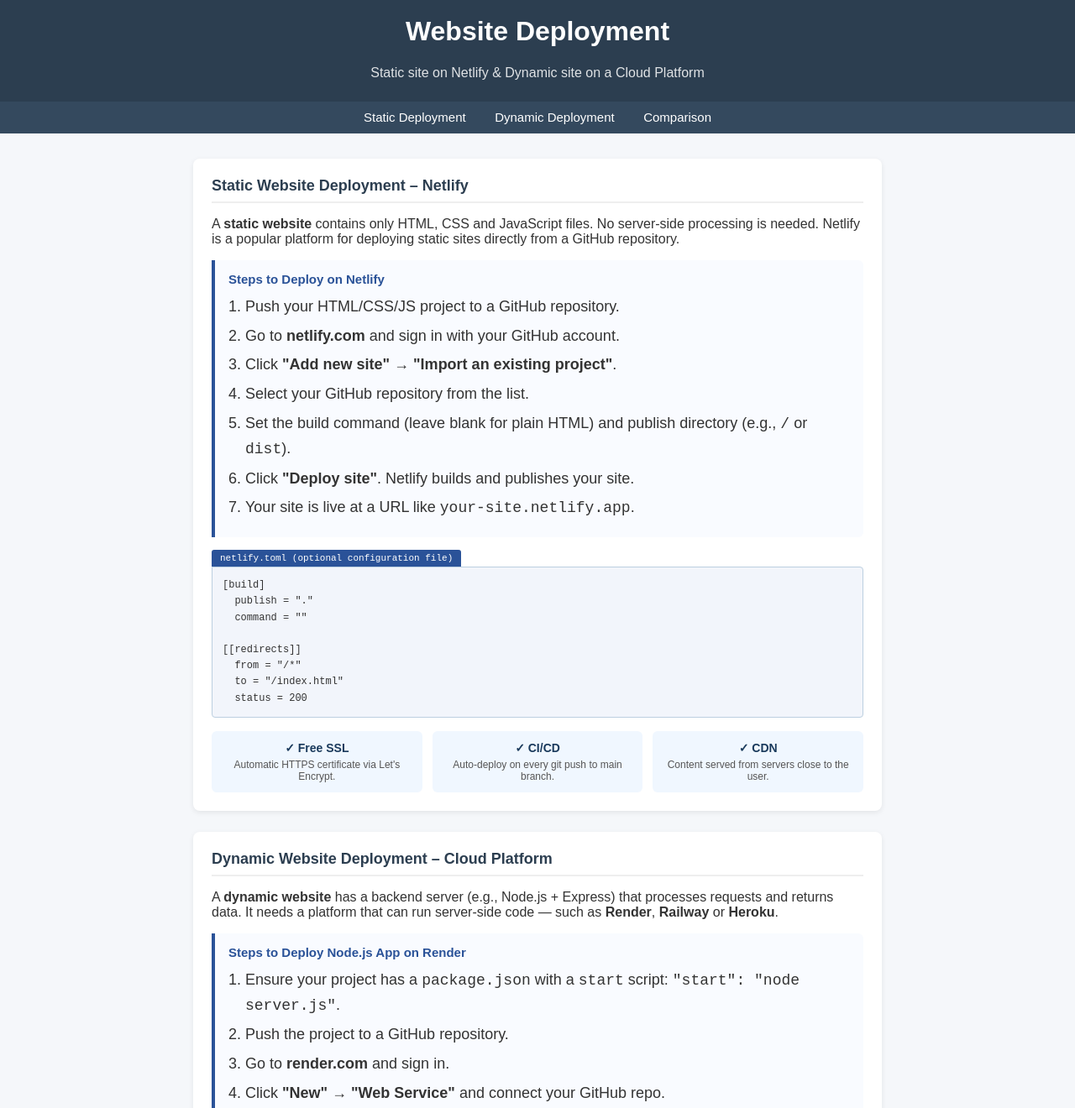
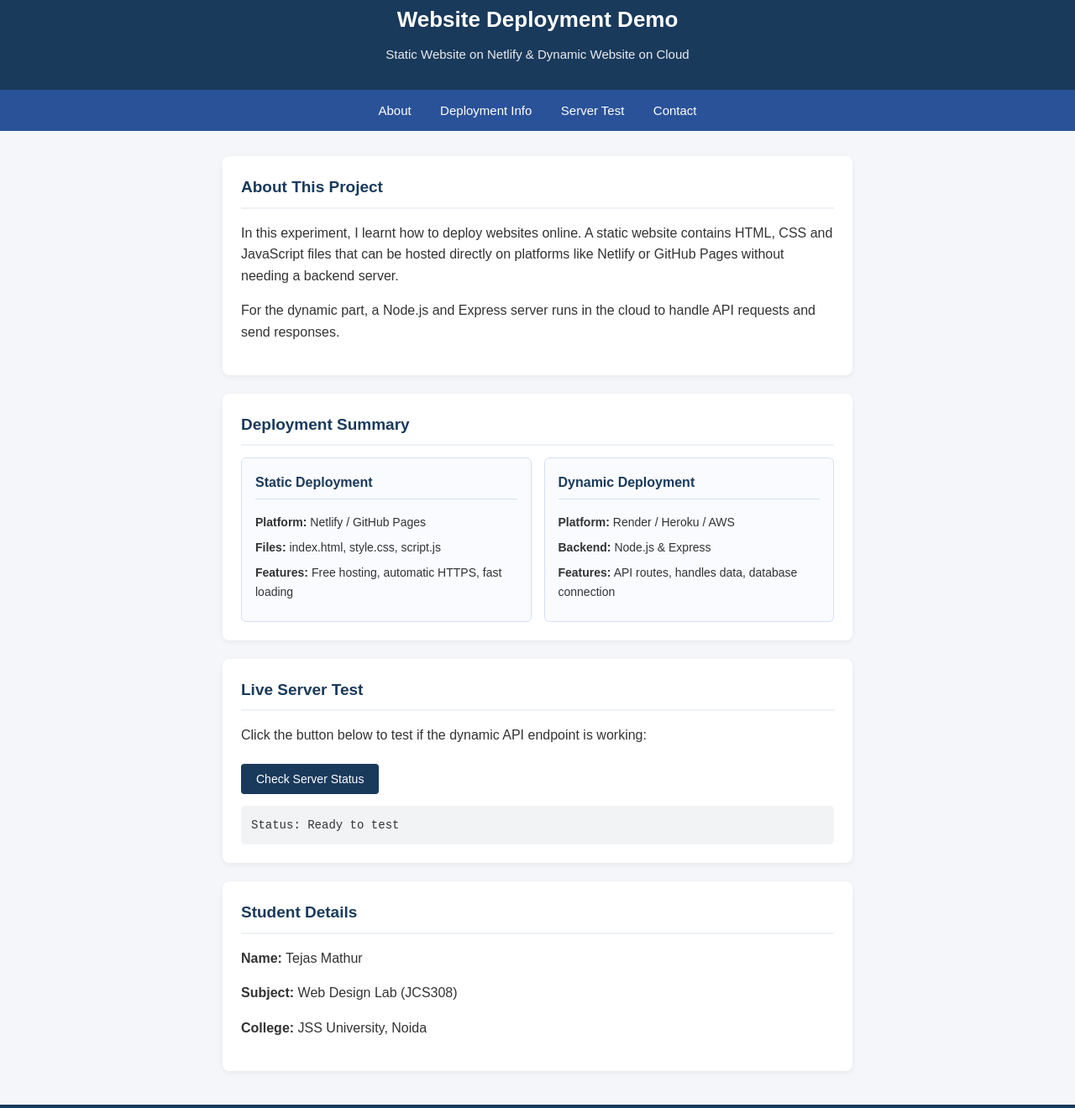
Before and after one commit to tejasmathur5751-design/experiment-10-deployment, a plain HTML site: page index.html in a window 1280 px wide. Shown: the part 27-1347 px from the top of the page at 84% size. Drawn offline with Linux system fonts and the light colour scheme.

Commit message:
Make deployment demo human-based and concise

```diff
--- a/index.html
+++ b/index.html
@@ -3,123 +3,86 @@
 <head>
 <meta charset="UTF-8">
 <meta name="viewport" content="width=device-width, initial-scale=1.0">
-<title>Website Deployment Guide</title>
+<title>Website Deployment Demo</title>
 <link rel="stylesheet" href="style.css">
 </head>
 <body>
 
 <header>
-  <h1>Website Deployment</h1>
-  <p>Static site on Netlify &amp; Dynamic site on a Cloud Platform</p>
+  <h1>Website Deployment Demo</h1>
+  <p>Static Website on Netlify &amp; Dynamic Website on Cloud</p>
 </header>
 
 <nav>
-  <a href="#static">Static Deployment</a>
-  <a href="#dynamic">Dynamic Deployment</a>
-  <a href="#compare">Comparison</a>
+  <a href="#about">About</a>
+  <a href="#deployment">Deployment Info</a>
+  <a href="#test">Server Test</a>
+  <a href="#contact">Contact</a>
 </nav>
 
 <main>
 
-  <section id="static">
-    <h2>Static Website Deployment – Netlify</h2>
-    <p>A <strong>static website</strong> contains only HTML, CSS and JavaScript files. No server-side processing is needed. Netlify is a popular platform for deploying static sites directly from a GitHub repository.</p>
+  <section id="about">
+    <h2>About This Project</h2>
+    <p>
+      In this experiment, I learnt how to deploy websites online. A static website contains HTML, CSS and JavaScript files that can be hosted directly on platforms like Netlify or GitHub Pages without needing a backend server.
+    </p>
+    <p>
+      For the dynamic part, a Node.js and Express server runs in the cloud to handle API requests and send responses.
+    </p>
+  </section>
 
-    <div class="steps-box">
-      <h3>Steps to Deploy on Netlify</h3>
-      <ol>
-        <li>Push your HTML/CSS/JS project to a GitHub repository.</li>
-        <li>Go to <strong>netlify.com</strong> and sign in with your GitHub account.</li>
-        <li>Click <strong>"Add new site" → "Import an existing project"</strong>.</li>
-        <li>Select your GitHub repository from the list.</li>
-        <li>Set the build command (leave blank for plain HTML) and publish directory (e.g., <code>/</code> or <code>dist</code>).</li>
-        <li>Click <strong>"Deploy site"</strong>. Netlify builds and publishes your site.</li>
-        <li>Your site is live at a URL like <code>your-site.netlify.app</code>.</li>
-      </ol>
-    </div>
+  <section id="deployment">
+    <h2>Deployment Summary</h2>
+    <div class="card-grid">
+      <div class="card">
+        <h3>Static Deployment</h3>
+        <p><strong>Platform:</strong> Netlify / GitHub Pages</p>
+        <p><strong>Files:</strong> index.html, style.css, script.js</p>
+        <p><strong>Features:</strong> Free hosting, automatic HTTPS, fast loading</p>
+      </div>
 
-    <div class="config-box">
-      <div class="config-label">netlify.toml (optional configuration file)</div>
-      <pre>[build]
-  publish = "."
-  command = ""
-
-[[redirects]]
-  from = "/*"
-  to = "/index.html"
-  status = 200</pre>
-    </div>
-
-    <div class="feature-row">
-      <div class="feature-card">
-        <h4>✓ Free SSL</h4>
-        <p>Automatic HTTPS certificate via Let's Encrypt.</p>
-      </div>
-      <div class="feature-card">
-        <h4>✓ CI/CD</h4>
-        <p>Auto-deploy on every git push to main branch.</p>
-      </div>
-      <div class="feature-card">
-        <h4>✓ CDN</h4>
-        <p>Content served from servers close to the user.</p>
+      <div class="card">
+        <h3>Dynamic Deployment</h3>
+        <p><strong>Platform:</strong> Render / Heroku / AWS</p>
+        <p><strong>Backend:</strong> Node.js &amp; Express</p>
+        <p><strong>Features:</strong> API routes, handles data, database connection</p>
       </div>
     </div>
   </section>
 
-  <section id="dynamic">
-    <h2>Dynamic Website Deployment – Cloud Platform</h2>
-    <p>A <strong>dynamic website</strong> has a backend server (e.g., Node.js + Express) that processes requests and returns data. It needs a platform that can run server-side code — such as <strong>Render</strong>, <strong>Railway</strong> or <strong>Heroku</strong>.</p>
-
-    <div class="steps-box">
-      <h3>Steps to Deploy Node.js App on Render</h3>
-      <ol>
-        <li>Ensure your project has a <code>package.json</code> with a <code>start</code> script: <code>"start": "node server.js"</code>.</li>
-        <li>Push the project to a GitHub repository.</li>
-        <li>Go to <strong>render.com</strong> and sign in.</li>
-        <li>Click <strong>"New" → "Web Service"</strong> and connect your GitHub repo.</li>
-        <li>Set Runtime to <strong>Node</strong>, Build command to <code>npm install</code>, Start command to <code>npm start</code>.</li>
-        <li>Click <strong>"Create Web Service"</strong>. Render installs dependencies and starts the server.</li>
-        <li>Your app is live at a URL like <code>your-app.onrender.com</code>.</li>
-      </ol>
-    </div>
-
-    <div class="config-box">
-      <div class="config-label">package.json</div>
-      <pre>{
-  "name": "web-app",
-  "version": "1.0.0",
-  "main": "server.js",
-  "scripts": {
-    "start": "node server.js"
-  },
-  "dependencies": {
-    "express": "^4.18.2"
-  }
-}</pre>
-    </div>
+  <section id="test">
+    <h2>Live Server Test</h2>
+    <p>Click the button below to test if the dynamic API endpoint is working:</p>
+    <button id="checkBtn" onclick="checkServer()">Check Server Status</button>
+    <div id="statusBox" class="status-box">Status: Ready to test</div>
   </section>
 
-  <section id="compare">
-    <h2>Static vs Dynamic – Comparison</h2>
-    <table class="compare-table">
-      <thead>
-        <tr><th>Feature</th><th>Static (Netlify)</th><th>Dynamic (Render/Heroku)</th></tr>
-      </thead>
-      <tbody>
-        <tr><td>Server-side code</td><td>Not needed</td><td>Required (Node.js, Python etc.)</td></tr>
-        <tr><td>Database support</td><td>No (frontend only)</td><td>Yes (MongoDB, PostgreSQL etc.)</td></tr>
-        <tr><td>Speed</td><td>Very fast (CDN)</td><td>Depends on server</td></tr>
-        <tr><td>Cost</td><td>Free tier available</td><td>Free tier / paid plans</td></tr>
-        <tr><td>Examples</td><td>Portfolio, Blog, Docs</td><td>E-commerce, Auth App, APIs</td></tr>
-      </tbody>
-    </table>
+  <section id="contact">
+    <h2>Student Details</h2>
+    <p><strong>Name:</strong> Tejas Mathur</p>
+    <p><strong>Subject:</strong> Web Design Lab (JCS308)</p>
+    <p><strong>College:</strong> JSS University, Noida</p>
   </section>
 
 </main>
 
 <footer>
-  <p>&copy; 2026 Deployment Guide. Web Design Lab Experiment 10.</p>
+  <p>&copy; 2026 Tejas Mathur. Web Design Lab Experiment 10.</p>
 </footer>
 
+<script>
+function checkServer() {
+  var box = document.getElementById("statusBox");
+  box.textContent = "Checking server...";
+  box.className = "status-box checking";
+
+  // Simulate or call local/cloud API endpoint
+  setTimeout(function() {
+    box.textContent = "Server Status: Active (Response 200 OK) - Cloud Service Online";
+    box.className = "status-box online";
+  }, 500);
+}
+</script>
 </body>
 </html>
--- a/style.css
+++ b/style.css
@@ -1,25 +1,137 @@
-body { font-family: Arial, sans-serif; margin: 0; background-color: #f5f7fa; color: #333; }
-header { background-color: #2c3e50; color: white; text-align: center; padding: 25px 20px; }
-header p { margin: 5px 0 0 0; opacity: 0.85; }
-nav { background-color: #34495e; text-align: center; padding: 10px; }
-nav a { color: white; text-decoration: none; margin: 0 15px; font-size: 15px; }
-nav a:hover { text-decoration: underline; }
-main { max-width: 820px; margin: 30px auto; padding: 0 20px; }
-section { background-color: white; border-radius: 8px; padding: 22px; margin-bottom: 25px; box-shadow: 0 2px 6px rgba(0,0,0,0.08); }
-section h2 { margin-top: 0; color: #2c3e50; font-size: 18px; border-bottom: 2px solid #eee; padding-bottom: 8px; }
-.steps-box { background-color: #f9fbff; border-left: 4px solid #2a5298; padding: 14px 16px; margin: 14px 0; border-radius: 0 6px 6px 0; }
-.steps-box h3 { margin: 0 0 10px 0; color: #2a5298; font-size: 15px; }
-.steps-box ol { margin: 0; padding-left: 20px; }
-.steps-box li { margin-bottom: 6px; font-size: 13.5pt; line-height: 1.6; }
-.config-box { margin: 14px 0; }
-.config-label { background-color: #2a5298; color: white; font-family: "Courier New", monospace; font-size: 11px; padding: 4px 10px; border-radius: 3px 3px 0 0; display: inline-block; }
-pre { background-color: #f2f5fb; border: 1px solid #bccfe0; border-radius: 0 4px 4px 4px; padding: 12px; font-family: "Courier New", monospace; font-size: 12px; line-height: 1.6; white-space: pre-wrap; margin: 0; }
-.feature-row { display: flex; gap: 12px; flex-wrap: wrap; margin-top: 16px; }
-.feature-card { flex: 1; min-width: 140px; background-color: #f0f7ff; border-radius: 6px; padding: 12px; text-align: center; }
-.feature-card h4 { margin: 0 0 5px 0; color: #1a3a5c; font-size: 14px; }
-.feature-card p { margin: 0; font-size: 12px; color: #555; }
-.compare-table { width: 100%; border-collapse: collapse; font-size: 13px; margin-top: 12px; }
-.compare-table th { background-color: #2c3e50; color: white; padding: 10px; text-align: left; }
-.compare-table td { border: 1px solid #ddd; padding: 9px 10px; }
-.compare-table tr:nth-child(even) td { background-color: #f8f9fa; }
-footer { background-color: #2c3e50; color: #ccc; text-align: center; padding: 15px; font-size: 13px; }
+body {
+  font-family: Arial, sans-serif;
+  margin: 0;
+  background-color: #f4f6f9;
+  color: #333;
+  line-height: 1.6;
+}
+
+header {
+  background-color: #1a3a5c;
+  color: white;
+  text-align: center;
+  padding: 30px 20px;
+}
+
+header h1 {
+  margin: 0 0 8px 0;
+  font-size: 26px;
+}
+
+header p {
+  margin: 0;
+  opacity: 0.9;
+  font-size: 15px;
+}
+
+nav {
+  background-color: #2a5298;
+  text-align: center;
+  padding: 12px;
+}
+
+nav a {
+  color: white;
+  text-decoration: none;
+  margin: 0 15px;
+  font-size: 15px;
+}
+
+nav a:hover {
+  text-decoration: underline;
+}
+
+main {
+  max-width: 750px;
+  margin: 30px auto;
+  padding: 0 20px;
+}
+
+section {
+  background-color: white;
+  border-radius: 8px;
+  padding: 22px;
+  margin-bottom: 22px;
+  box-shadow: 0 2px 6px rgba(0,0,0,0.06);
+}
+
+section h2 {
+  margin-top: 0;
+  color: #1a3a5c;
+  font-size: 19px;
+  border-bottom: 2px solid #eef2f6;
+  padding-bottom: 8px;
+  margin-bottom: 14px;
+}
+
+.card-grid {
+  display: flex;
+  gap: 15px;
+  flex-wrap: wrap;
+}
+
+.card {
+  flex: 1;
+  min-width: 240px;
+  background-color: #f9fbff;
+  border: 1px solid #d4e2f5;
+  border-radius: 6px;
+  padding: 16px;
+}
+
+.card h3 {
+  margin-top: 0;
+  color: #1a3a5c;
+  font-size: 16px;
+  border-bottom: 1px solid #d4e2f5;
+  padding-bottom: 6px;
+}
+
+.card p {
+  margin: 8px 0;
+  font-size: 14px;
+}
+
+button {
+  background-color: #1a3a5c;
+  color: white;
+  border: none;
+  border-radius: 4px;
+  padding: 10px 18px;
+  font-size: 14px;
+  cursor: pointer;
+  margin-top: 5px;
+}
+
+button:hover {
+  background-color: #2a5298;
+}
+
+.status-box {
+  margin-top: 14px;
+  padding: 12px;
+  border-radius: 5px;
+  background-color: #f1f3f5;
+  font-size: 14px;
+  font-family: monospace;
+}
+
+.status-box.checking {
+  background-color: #fff3cd;
+  color: #856404;
+}
+
+.status-box.online {
+  background-color: #d4edda;
+  color: #155724;
+  font-weight: bold;
+}
+
+footer {
+  background-color: #1a3a5c;
+  color: #ddd;
+  text-align: center;
+  padding: 16px;
+  font-size: 13px;
+  margin-top: 40px;
+}
```
